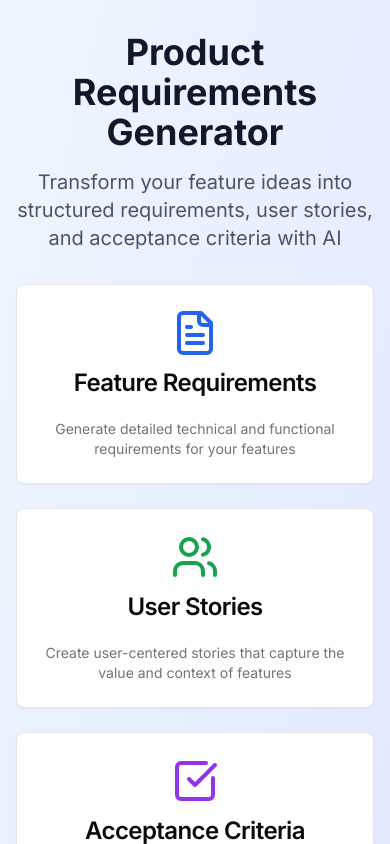
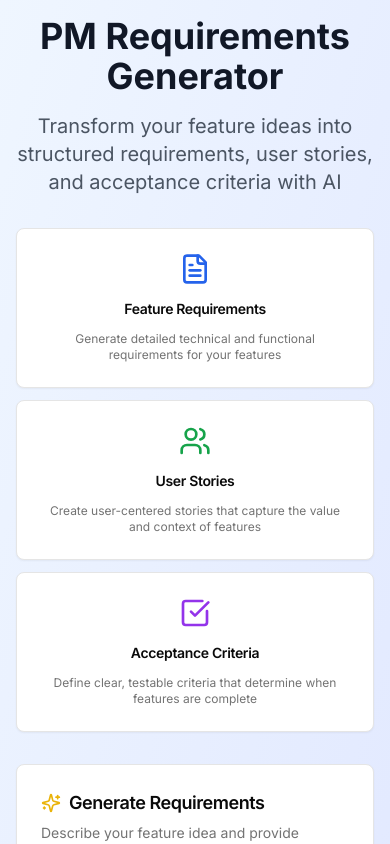
Before and after one commit to toluwanithepm/pm-requirements-generator, a Next.js app: page / in a window 390 px wide. Shown: the top 844 px of the page. Built offline with nearby package versions, Linux system fonts and the light colour scheme.

Commit message:
feat: update layout and styling for improved UI and responsiveness

```diff
--- a/app/page.tsx
+++ b/app/page.tsx
@@ -5,53 +5,57 @@ import { FileText, Users, CheckSquare } from "lucide-react"
 export default function Home() {
   return (
     <div className="min-h-screen bg-gradient-to-br from-blue-50 to-indigo-100">
-      <div className="container mx-auto px-4 py-8">
+      <div className="container mx-auto px-4 py-4 sm:py-6 md:py-8">
         <div className="text-center mb-8">
-          <h1 className="text-4xl font-bold text-gray-900 mb-4">Product Requirements Generator</h1>
+          <h1 className="text-4xl font-bold text-gray-900 mb-4">PM Requirements Generator</h1>
           <p className="text-xl text-gray-600 max-w-2xl mx-auto">
             Transform your feature ideas into structured requirements, user stories, and acceptance criteria with AI
           </p>
         </div>
 
-        <div className="grid md:grid-cols-3 gap-6 mb-8">
+        <div className="w-full max-w-6xl mx-auto mb-8">
+          <div className="grid grid-cols-1 sm:grid-cols-3 gap-3 sm:gap-4 md:gap-6">
             <Card className="text-center">
-            <CardHeader>
-              <FileText className="h-12 w-12 text-blue-600 mx-auto mb-2" />
-              <CardTitle>Feature Requirements</CardTitle>
+              <CardHeader className="pb-3">
+                <FileText className="h-8 w-8 sm:h-10 md:h-12 text-blue-600 mx-auto mb-2" />
+                <CardTitle className="text-sm sm:text-base md:text-lg">Feature Requirements</CardTitle>
               </CardHeader>
-            <CardContent>
-              <CardDescription>
+              <CardContent className="pt-0">
+                <CardDescription className="text-xs sm:text-sm">
                   Generate detailed technical and functional requirements for your features
                 </CardDescription>
               </CardContent>
             </Card>
 
             <Card className="text-center">
-            <CardHeader>
-              <Users className="h-12 w-12 text-green-600 mx-auto mb-2" />
-              <CardTitle>User Stories</CardTitle>
+              <CardHeader className="pb-3">
+                <Users className="h-8 w-8 sm:h-10 md:h-12 text-green-600 mx-auto mb-2" />
+                <CardTitle className="text-sm sm:text-base md:text-lg">User Stories</CardTitle>
               </CardHeader>
-            <CardContent>
-              <CardDescription>
+              <CardContent className="pt-0">
+                <CardDescription className="text-xs sm:text-sm">
                   Create user-centered stories that capture the value and context of features
                 </CardDescription>
               </CardContent>
             </Card>
 
             <Card className="text-center">
-            <CardHeader>
-              <CheckSquare className="h-12 w-12 text-purple-600 mx-auto mb-2" />
-              <CardTitle>Acceptance Criteria</CardTitle>
+              <CardHeader className="pb-3">
+                <CheckSquare className="h-8 w-8 sm:h-10 md:h-12 text-purple-600 mx-auto mb-2" />
+                <CardTitle className="text-sm sm:text-base md:text-lg">Acceptance Criteria</CardTitle>
               </CardHeader>
-            <CardContent>
-              <CardDescription>
+              <CardContent className="pt-0">
+                <CardDescription className="text-xs sm:text-sm">
                   Define clear, testable criteria that determine when features are complete
                 </CardDescription>
               </CardContent>
             </Card>
           </div>
+        </div>
 
+        <div className="w-full max-w-6xl mx-auto">
           <RequirementsGenerator />
+        </div>
       </div>
     </div>
   )
```
Lines whose indentation alone changed are shown as unchanged.
